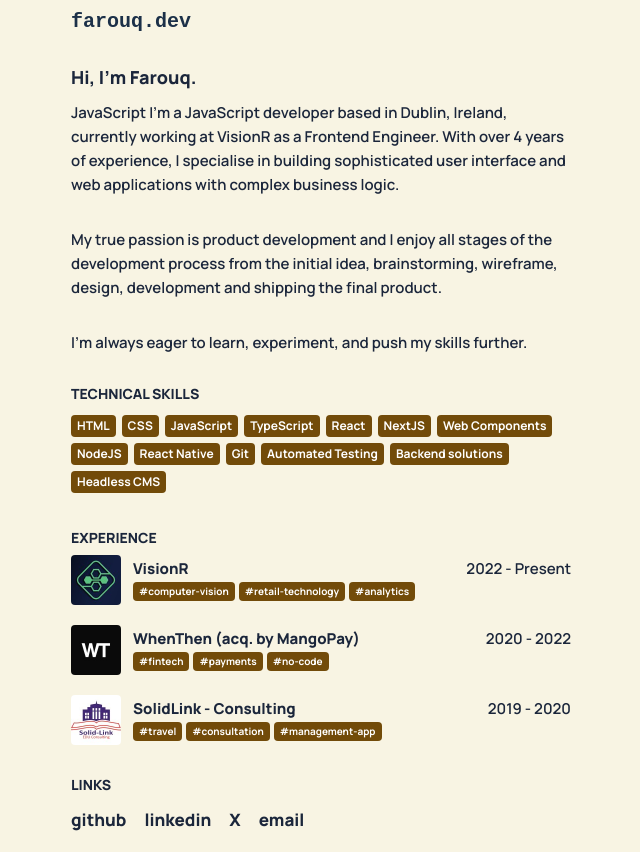
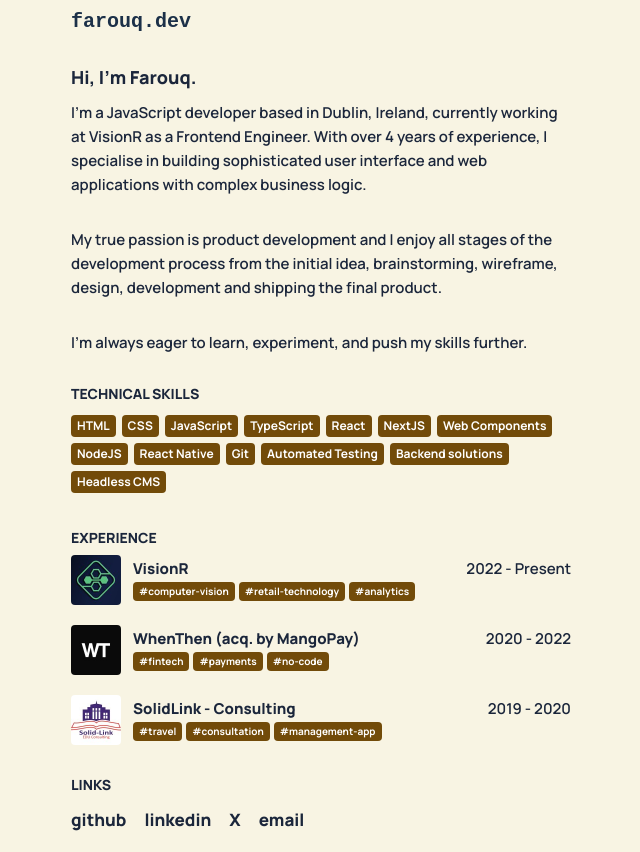
Before and after one commit to ayofef/farouq-dev, a Next.js app: page / in a window 1280 px wide. Shown: the whole page, without its empty margins (319-959 px from the left). Built offline with nearby package versions, Linux system fonts and the light colour scheme.

Commit message:
Update Bio.tsx

```diff
--- a/components/HomePageComponent/Bio.tsx
+++ b/components/HomePageComponent/Bio.tsx
@@ -12,7 +12,7 @@
     <div className={classes.Wrapper}>
       <h1 className={classes.BioGreetings}>Hi, I&apos;m Farouq.</h1>
       <p className={classes.BioBlob}>
-        <strong>JavaScript</strong> I&apos;m a JavaScript developer based in Dublin, Ireland, currently working at VisionR as a Frontend Engineer. With over {experience} years of experience, I specialise in building sophisticated user interface and web applications with complex business logic.
+        I&apos;m a JavaScript developer based in Dublin, Ireland, currently working at VisionR as a Frontend Engineer. With over {experience} years of experience, I specialise in building sophisticated user interface and web applications with complex business logic.
       </p>
       <br />
       <p className={classes.BioBlob}>
```
